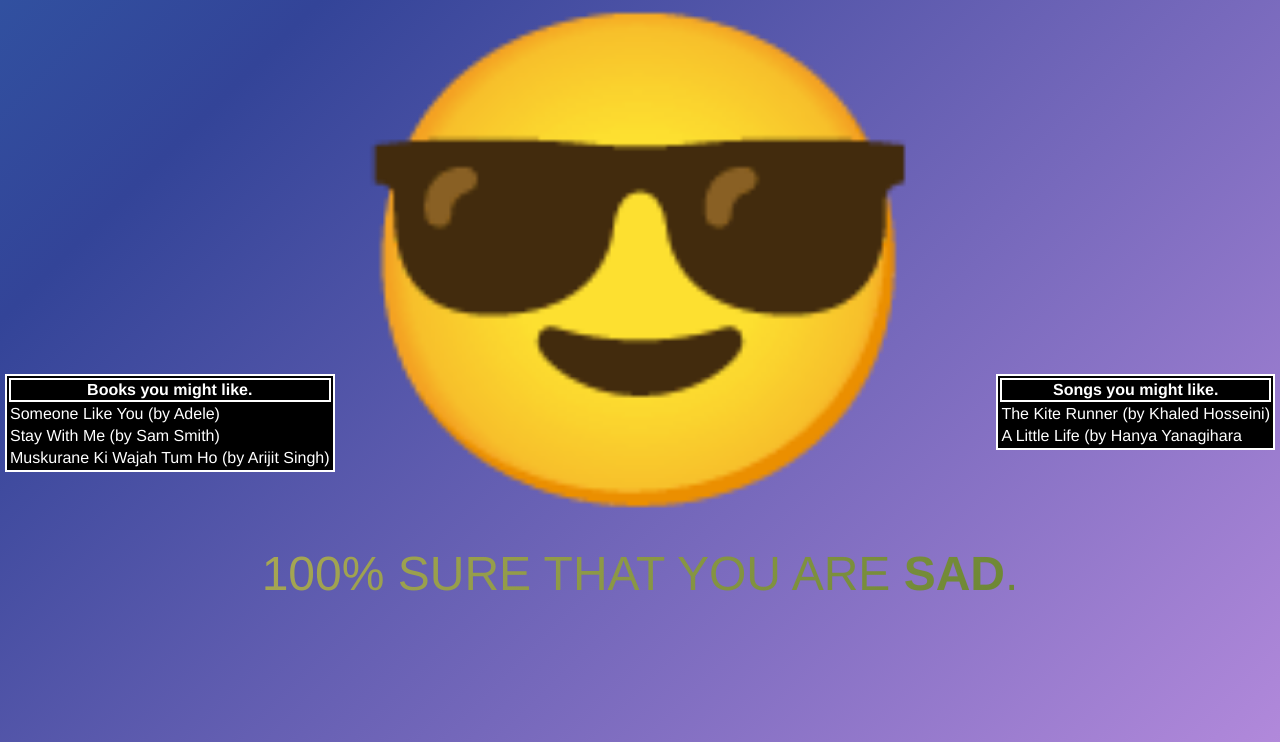
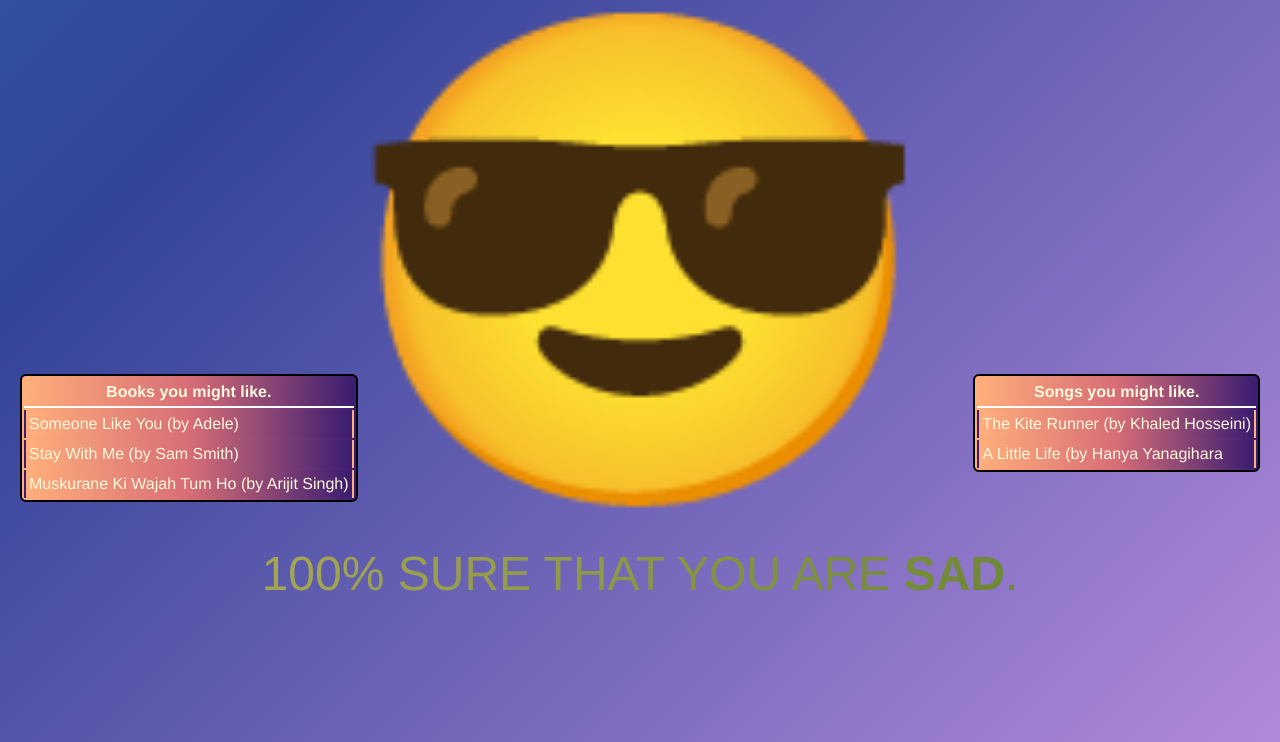
Before and after one commit to Reaper-1709/Showcasing-2024-25-SPS, a Flask app: page / in a window 1280 px wide. Shown: the part 26-768 px from the top of the page. Run offline with Flask 3, Linux system fonts and the light colour scheme.

Commit message:
Update index.css

```diff
--- a/emotions-ai/AI/static/index.css
+++ b/emotions-ai/AI/static/index.css
@@ -9,7 +9,7 @@
 		top: 50%;
 		display: flex;
 		align-items: center;
-		left: 5px;
+		left: 20px;
 }
 
 #songs {
@@ -23,18 +23,31 @@
 		top: 50%;
 		display: flex;
 		align-items: center;
-		right: 5px;
+		right: 20px;
 }
 
 table, tr, th {
-		font-family: "Helvetica";
-		color: white;
-		border: 2px solid white;
-		background-color: black;
+    font-family: "Helvetica", sans-serif;
+    color: cornsilk; /* Text color for contrast */
+    border: 2px solid black;
+    border-radius: 6px;
+    background-size: 400% 400%;
+	background: #3A1C71;  /* fallback for old browsers */
+	background: -webkit-linear-gradient(to right, #FFAF7B, #D76D77, #3A1C71);  /* Chrome 10-25, Safari 5.1-6 */
+	background: linear-gradient(to right, #FFAF7B, #D76D77, #3A1C71); /* W3C, IE 10+/ Edge, Firefox 16+, Chrome 26+, Opera 12+, Safari 7+ */
+
+
+}
+
+th, td{
+	padding: 5px;
+	border: none;
+	border-radius: 0%;
 }
 
 th {
 		font-weight: bold;
+		border-bottom: 2px solid white;
 }
 
 #emoji {
@@ -88,3 +101,17 @@ body {
 		background-position: 0% 50%;
 	}
 }
+
+@keyframes tableGradient {
+	0% {
+		background-position: 0% 50%;
+	}
+
+	50% {
+		background-position: 100% 50%;
+	}
+
+	100% {
+		background-position: 0% 50%;
+	}
+}
```
